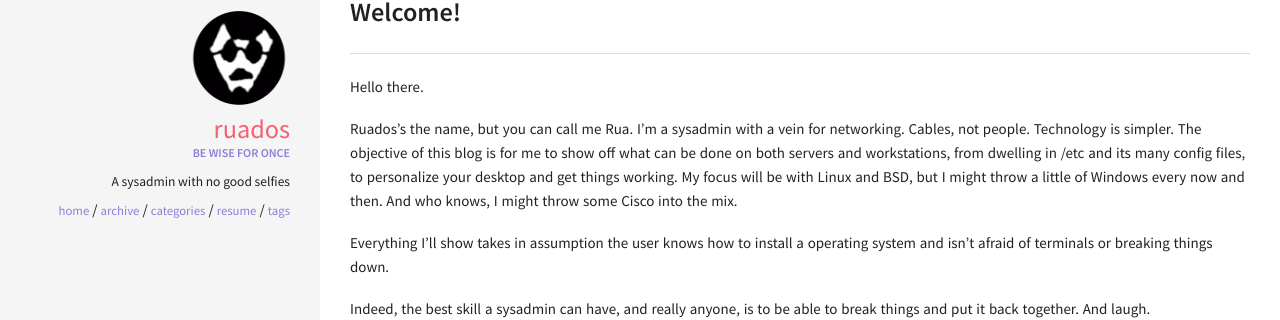
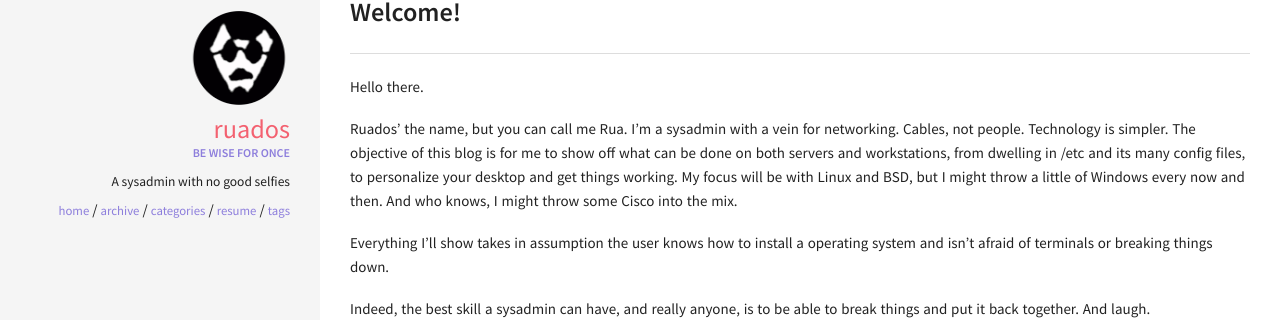
Before and after one commit to Ruados/ruados.github.io, a Jekyll site: the page built from _posts/2021-05-23-hello-there.md, in a window 1280 px wide. Shown: the part 291-611 px from the top of the page. Built offline with Jekyll 4.4.1, drawn with Linux system fonts in a browser that asks for light colours.

Commit message:
Fix typo

```diff
--- a/_posts/2021-05-23-hello-there.md
+++ b/_posts/2021-05-23-hello-there.md
@@ -10,7 +10,7 @@ comments: true
 
 Hello there.
 
-Ruados's the name, but you can call me Rua. I'm a sysadmin with a vein for networking. Cables, not people. Technology is simpler.
+Ruados' the name, but you can call me Rua. I'm a sysadmin with a vein for networking. Cables, not people. Technology is simpler.
 The objective of this blog is for me to show off what can be done on both servers and workstations, from dwelling in /etc and its many config files, to personalize your desktop and get things working. My focus will be with Linux and BSD, but I might throw a little of Windows every now and then. And who knows, I might throw some Cisco into the mix.
 
 Everything I'll show takes in assumption the user knows how to install a operating system and isn't afraid of terminals or breaking things down.
```
